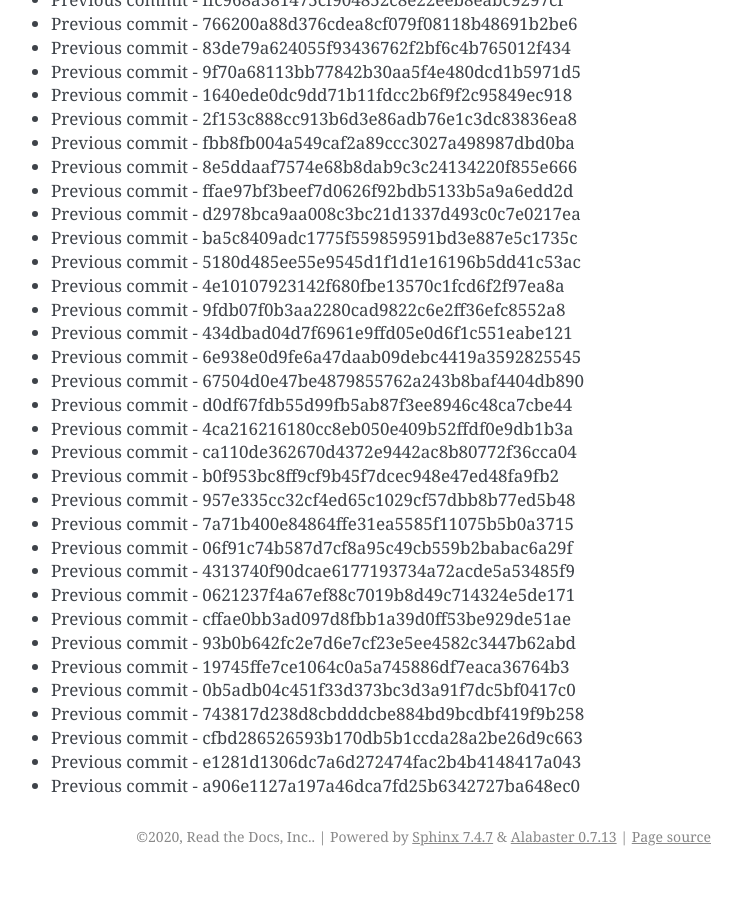
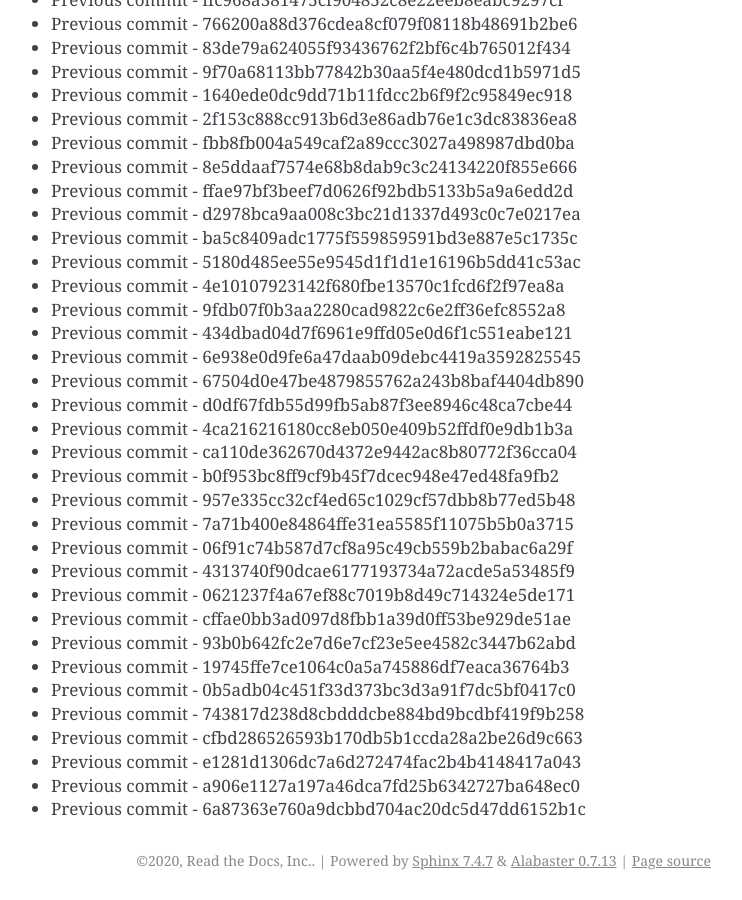
Before and after one commit to readthedocs/rtd-git-stresstest, a Sphinx documentation site: the page built from docs/updates.rst, in a window 1280 px wide and 900 px high, scrolled down 79066 px. Shown: the whole window, without its empty margins (399-1141 px from the left). Built offline with Sphinx 7.4.7, drawn with Linux system fonts in a browser that asks for light colours; before the commit the page ends 79942 px from its top, so only the background shows below that.

Commit message:
Generating commit from previous: 6a87363e760a9dcbbd704ac20dc5d47dd6152b1c

```diff
--- a/docs/updates.rst
+++ b/docs/updates.rst
@@ -3354,3 +3354,4 @@ It can be tested for any performance characteristics.
 * Previous commit - cfbd286526593b170db5b1ccda28a2be26d9c663
 * Previous commit - e1281d1306dc7a6d272474fac2b4b4148417a043
 * Previous commit - a906e1127a197a46dca7fd25b6342727ba648ec0
+* Previous commit - 6a87363e760a9dcbbd704ac20dc5d47dd6152b1c
```
